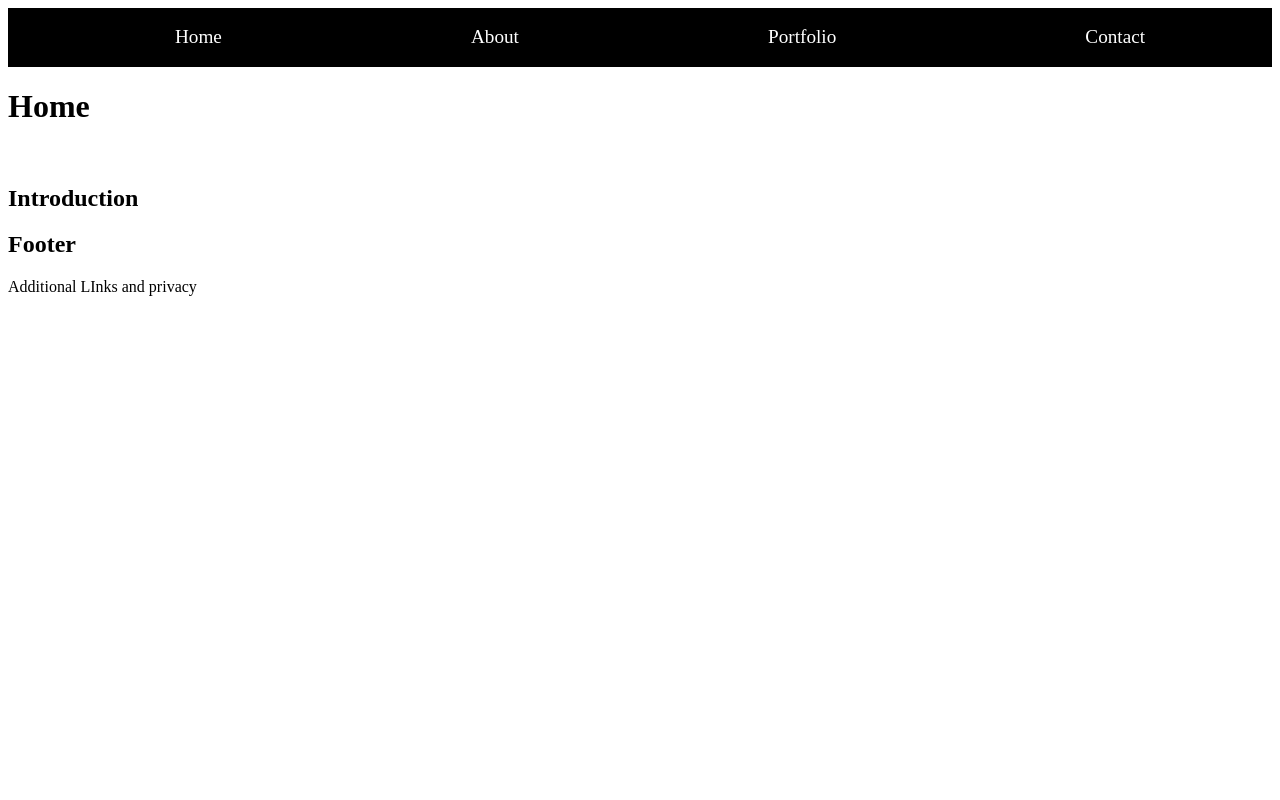
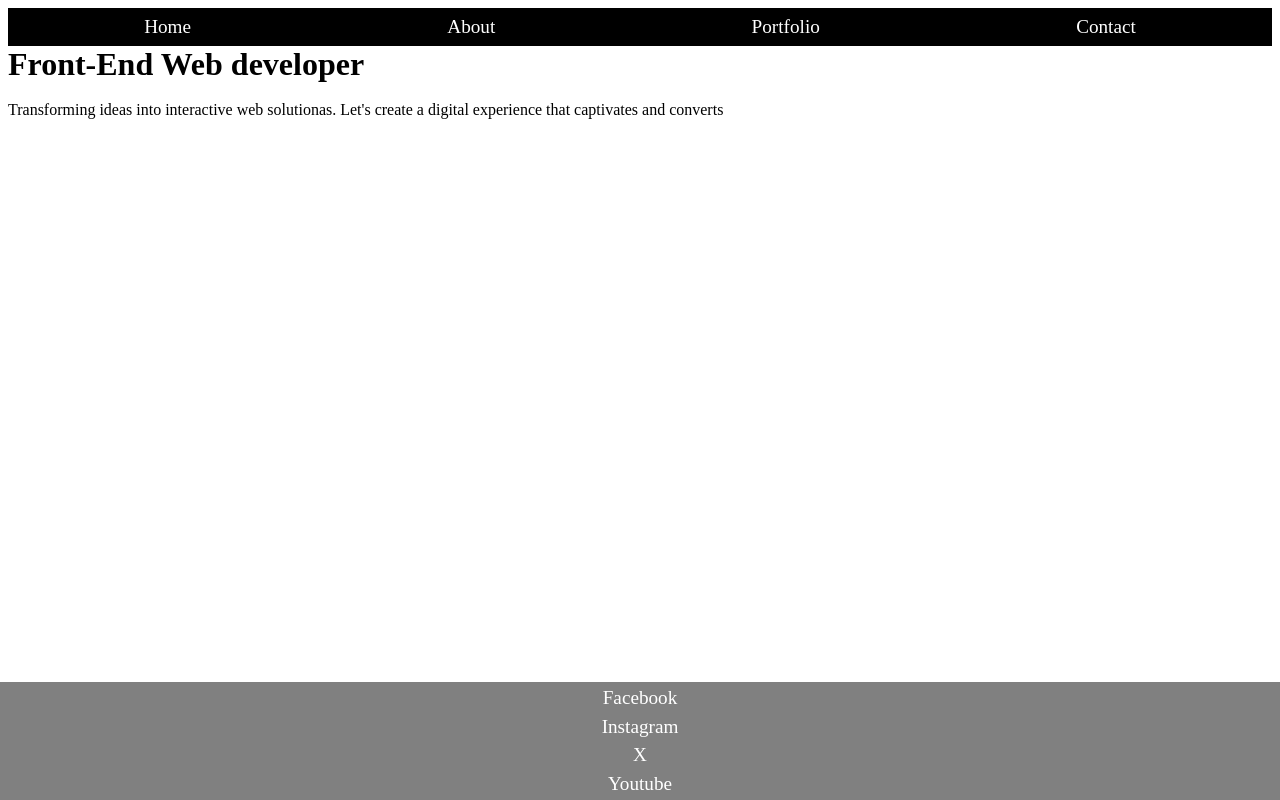
Before and after one commit to AnaliApps/Portfolio, a website built with webpack: page dist/index.html in a window 1280 px wide. Built offline with nearby package versions, Linux system fonts and the light colour scheme.

Commit message:
Add content to Contact,Home and About tabs
-Updated Home tab with introductory content and tagline
-Added biography and skills details to About tab
-Included contact information and links in Contact tab

```diff
--- a/src/about.js
+++ b/src/about.js
@@ -7,14 +7,23 @@ export default function About(){
     let h3 = document.createElement('h3')
     h3.innerHTML = 'Biograpghy'
     let p = document.createElement('p')
-    p.innerHTML = 'asdasdiuiuasd oiasodiashod oias diashdsa aisdasidoasidhos'
+    p.innerHTML = `<b>Anali Rono</b> is a skilled front-end we developer with a passion for crafting visually appealing and user-friendly websites. With extensive experience in JavaScript,HTML and CSS, Anali excels at bringing creative concepts to life, ensuring seamless functionality and an engaging user experience.`
+    let h3_heading = document.createElement('h3');
+    h3_heading.innerHTML = 'Skills'
     let ul = document.createElement('ul')
-    let li = document.createElement('li');
-    li.innerHTML = 'Skills'
-    ul.appendChild(li)
+    let li_js = document.createElement('li');
+    li_js.innerHTML = 'JavaScript'
+    let li_css = document.createElement('li');
+    li_css.innerHTML = 'CSS'
+    let li_html = document.createElement('li');
+    li_html.innerHTML = 'HTML'
+    ul.appendChild(li_html)
+    ul.appendChild(li_css)
+    ul.appendChild(li_js)
     div.appendChild(h2)
     div.appendChild(h3)
     div.appendChild(p);
+    div.appendChild(h3_heading)
     div.appendChild(ul)
     return div
 }
--- a/src/contact.js
+++ b/src/contact.js
@@ -1,7 +1,22 @@
 export default function Contact(){
     let div = document.createElement('div')
+    let p_email = document.createElement('p');
+    p_email.innerHTML = `<b>Email:</b> anali.rono@example.com`
+    let p_phone = document.createElement('p')
+    p_phone.innerHTML = `<b>Phone:</b> (123) 456-7890`
+    let p_website = document.createElement('p')
+    p_website.innerHTML = `<b>Portfolio Website:</b> www.anali-rono.dev`
+    let p_linkedIn = document.createElement('p')
+    p_linkedIn.innerHTML=`<b>LinkedIn:</b> linkedin.com/in/anali-rono`
+    let p_github = document.createElement('p');
+    p_github.innerHTML = `<b>GitHub: </b>github.com/anali-rono`
     let h2 = document.createElement('h2')
-    h2.innerHTML = 'Contact Form'
+    h2.innerHTML = 'Contact Information'
     div.appendChild(h2)
+    div.appendChild(p_email)
+    div.appendChild(p_phone)
+    div.appendChild(p_website)
+    div.appendChild(p_linkedIn)
+    div.appendChild(p_github)
     return div
 }
--- a/src/footer.js
+++ b/src/footer.js
@@ -1,10 +1,27 @@
 export default function Footer(){
     let div = document.createElement('div');
-    let h2  = document.createElement('h2')
-    h2.innerHTML = 'Footer'
-    let p= document.createElement('p')
-    p.innerHTML = 'Additional LInks and privacy'
-    div.appendChild(h2)
-    div.appendChild(p)
+    div.setAttribute('class','footer')
+    let links= document.createElement('ul')
+    let li_facebook = document.createElement('li')
+    let li_facebook_a = document.createElement('a')
+    li_facebook_a.innerHTML = 'Facebook'
+    li_facebook.appendChild(li_facebook_a)
+    let li_x = document.createElement('li')
+    let li_x_a = document.createElement('a')
+    li_x_a.innerHTML = 'X'
+    li_x.appendChild(li_x_a)
+    let li_instagram = document.createElement('li')
+    let li_instagram_a = document.createElement('a')
+    li_instagram_a.innerHTML = 'Instagram'
+    li_instagram.appendChild(li_instagram_a)
+    let li_youtube = document.createElement('li')
+    let li_youtube_a = document.createElement('a')
+    li_youtube_a.innerHTML = 'Youtube'
+    li_youtube.appendChild(li_youtube_a)
+    links.appendChild(li_facebook)
+    links.appendChild(li_instagram)
+    links.appendChild(li_x)
+    links.appendChild(li_youtube)
+    div.appendChild(links)
     return div
 }
--- a/src/home.js
+++ b/src/home.js
@@ -1,12 +1,12 @@
 export default function Home(){
     let div = document.createElement('div');
     let h1 = document.createElement('h1');
-    h1.innerHTML =  'Home'
+    h1.innerHTML =  'Front-End Web developer'
     let img = document.createElement('img');
-    let h2 = document.createElement('h2');
-    h2.innerHTML = 'Introduction'
+    let p = document.createElement('p');
+    p.innerHTML = 'Transforming ideas into interactive web solutionas. Let\'s create a digital experience that captivates and converts'
     div.appendChild(h1)
     div.appendChild(img);
-    div.appendChild(h2);
+    div.appendChild(p);
     return div;
 }
--- a/src/index.js
+++ b/src/index.js
@@ -7,6 +7,7 @@ import Footer from './footer.js';
 import './style.css'
 
 let main = document.createElement('div');
+main.setAttribute('class','main')
 let content = document.createElement('div');
 content.setAttribute('id','content');
 content.appendChild(Home())
--- a/src/style.css
+++ b/src/style.css
@@ -1,6 +1,15 @@
+*{
+    padding: 0;
+    margin: 0;
+    box-sizing: border-box;
+}
+.main{
+    margin: 0.2em;
+    padding: 0.3em;
+}
 #navigation{
     background-color: black;
-    padding: 0.15em;
+    padding: 0.5em;
 }
 #navigation>ul{
     list-style-type: none;
@@ -8,13 +17,27 @@
     justify-content:space-around;
     align-items: center;
 }
-#navigation>ul>li>a{
+#navigation>ul>li>a,.footer>ul>li>a{
     text-decoration: none;
     font-size: 1.2em;
-    padding: 1em;
     color: white;
 }
-
+.footer{
+    position: absolute;
+    width: 100vw;
+    left: 0;
+    bottom:0;
+    z-index: 10;
+}
+.footer>ul>li>a{
+    padding: 0.2em;
+}
+.footer>ul>li{
+    margin: 0.2em;
+}
+#navigation>ul>li>a{
+    padding: 1em;
+}
 #navigation>ul>li>a:hover{
     background-color: white;
     color:black;
@@ -22,3 +45,18 @@
 .active{
     background-color: rgb(41, 40, 39);
 }
+.footer{
+    background-color: grey;
+    padding: 0.15em;
+}
+.footer>ul>li>a:hover{
+    background-color: black;
+    color: white;
+}
+.footer>ul{
+    list-style-type: none;
+    display: flex;
+    flex-direction: column;
+    justify-content: center;
+    align-items: center;
+}
```
Also changed, not shown: dist/main.js.
